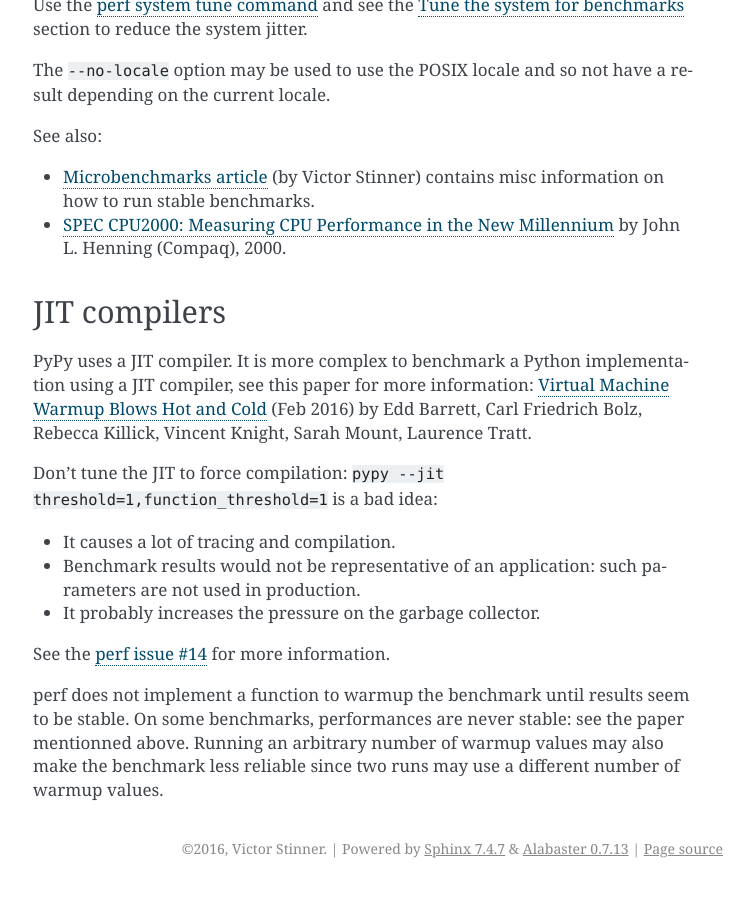
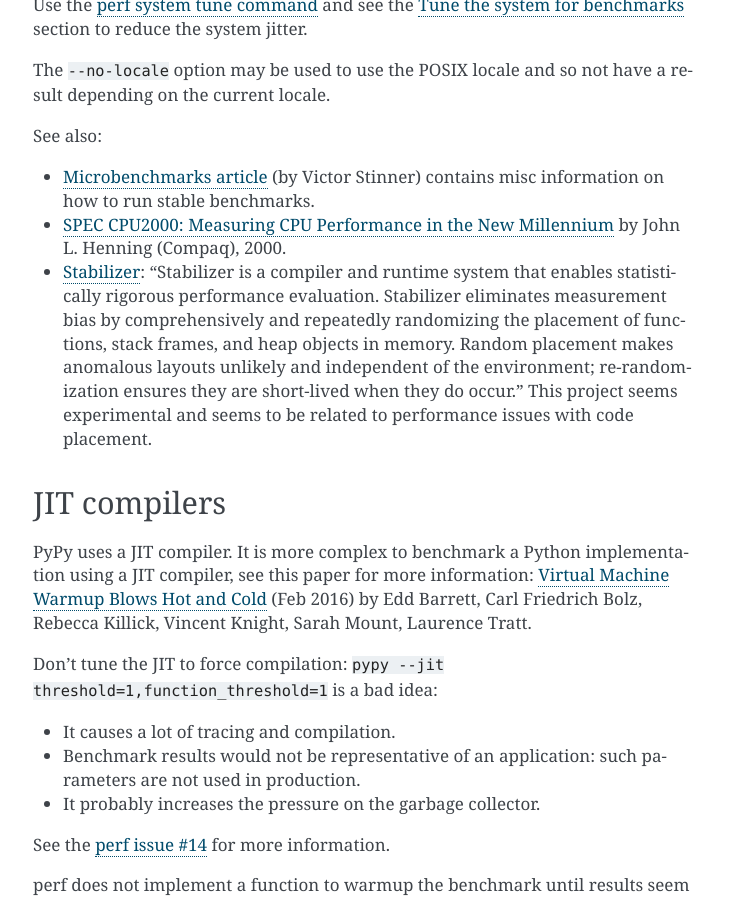
Before and after one commit to psf/pyperf, a Sphinx documentation site: the page built from doc/run_benchmark.rst, in a window 1280 px wide and 900 px high, scrolled down 2946 px. Shown: the whole window, without its empty margins (387-1141 px from the left). Built offline with Sphinx 7.4.7, drawn with Linux system fonts in a browser that asks for light colours.

Commit message:
doc: add link to stabilizer in stable bench

```diff
--- a/doc/run_benchmark.rst
+++ b/doc/run_benchmark.rst
@@ -156,6 +156,14 @@
 * `SPEC CPU2000: Measuring CPU Performance in the New Millennium
   <https://open.spec.org/cpu2000/papers/COMPUTER_200007.JLH.pdf>`_ by John L.
   Henning (Compaq), 2000.
+* `Stabilizer <https://emeryberger.com/research/stabilizer/>`_: "Stabilizer is a
+  compiler and runtime system that enables statistically rigorous performance
+  evaluation. Stabilizer eliminates measurement bias by comprehensively and
+  repeatedly randomizing the placement of functions, stack frames, and heap
+  objects in memory. Random placement makes anomalous layouts unlikely and
+  independent of the environment; re-randomization ensures they are short-lived
+  when they do occur." This project seems experimental and seems to be related
+  to performance issues with code placement.
 
 
 JIT compilers
```
